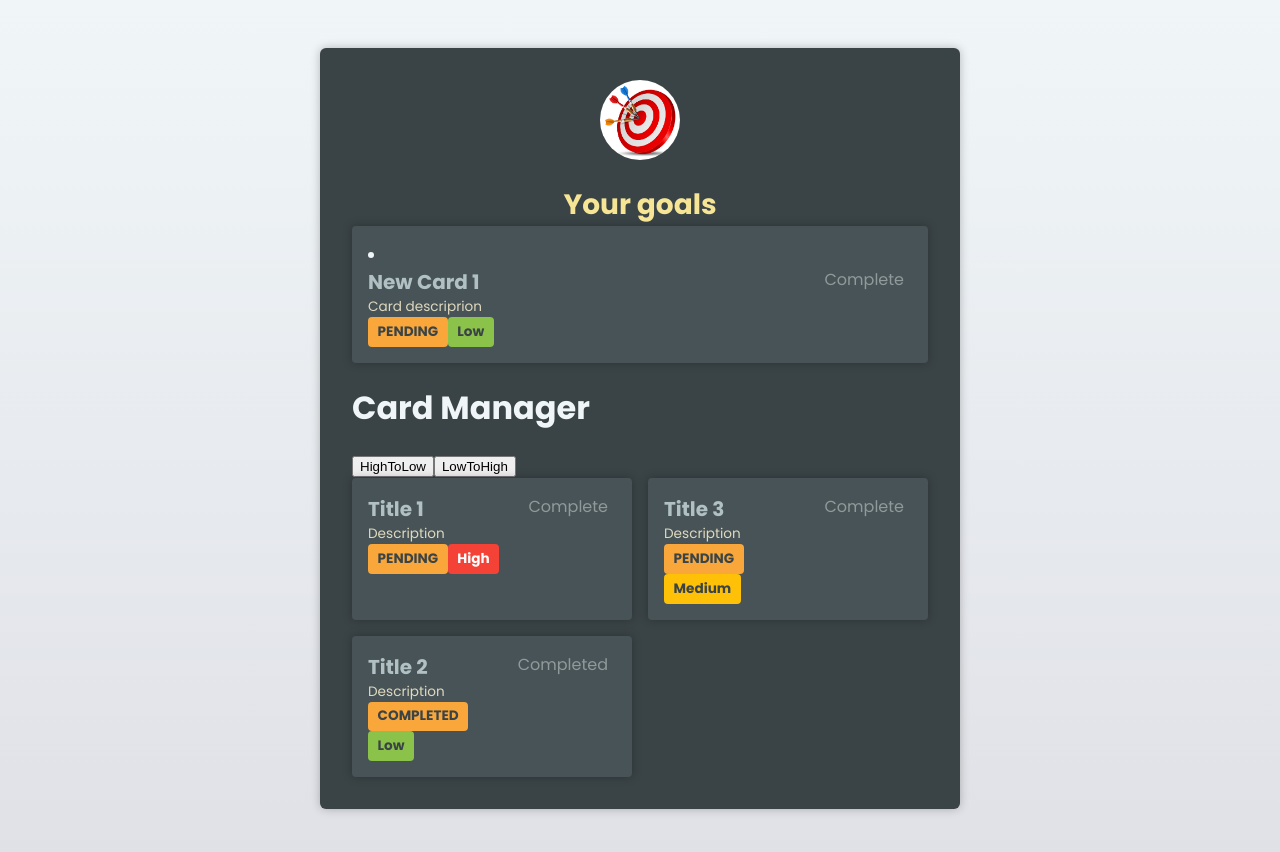
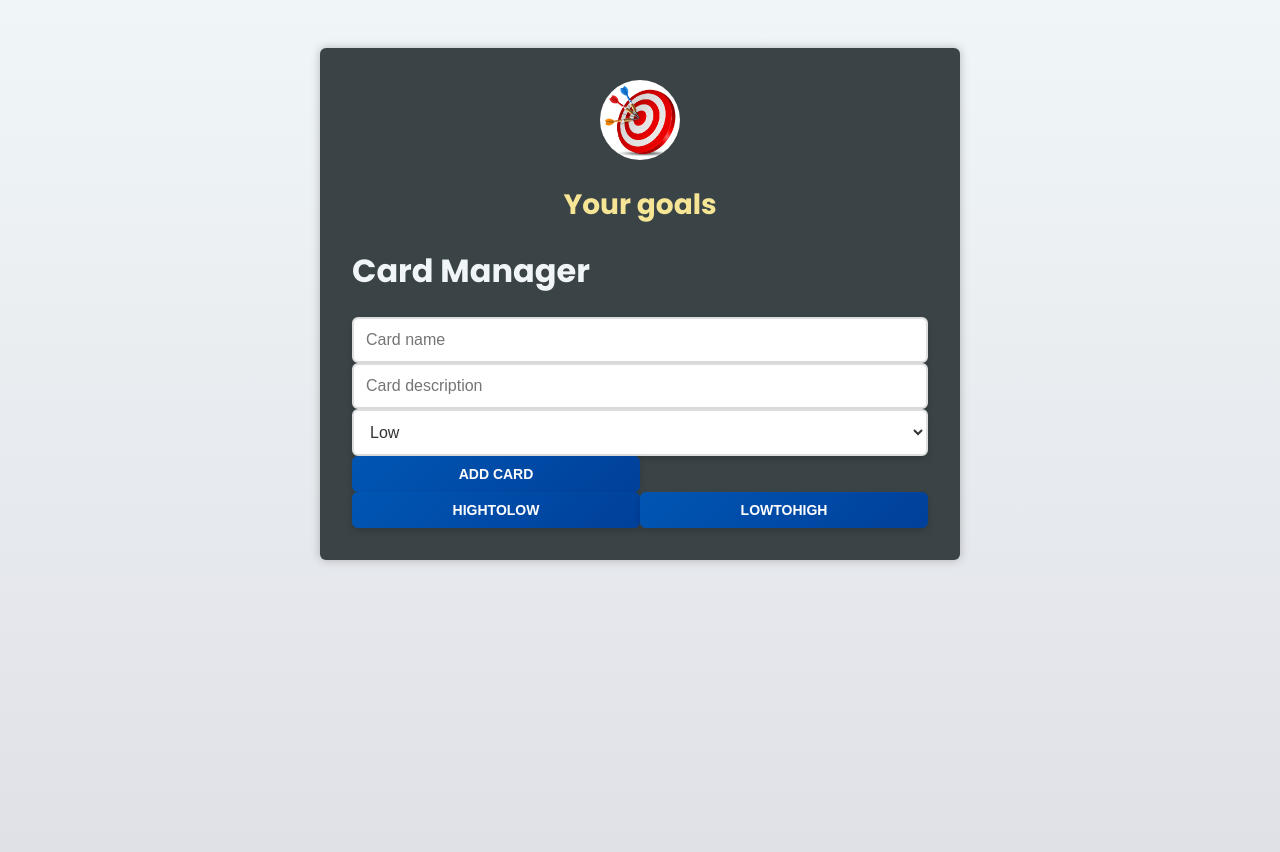
Before and after one commit to dianasynentschenko/React-TS-First-project, a React (Vite) app: page / in a window 1280 px wide. Shown: the top 852 px of the page. Built offline with nearby package versions, Linux system fonts and the light colour scheme.

Commit message:
add AddCardButton

```diff
--- a/src/App.tsx
+++ b/src/App.tsx
@@ -1,7 +1,5 @@
 import Header from "./components/Header.tsx";
 import goalsImg from "./assets/goal.jpg";
-import Card from "./components/Card.tsx";
-import { CardPriority } from "./components/Card.tsx";
 import CardList from "./components/CardList.tsx";
 
 
@@ -12,13 +10,6 @@ export default function App() {
         <h1>Your goals</h1>
       </Header>
 
-      <Card
-        title="New Card 1"
-        description="Card descriprion"
-        status={false}
-        priority={CardPriority.Low}
-        onComplete={() => console.log("Card completed")}
-      ></Card>
 
       <CardList/>
 
--- a/src/components/CardList.tsx
+++ b/src/components/CardList.tsx
@@ -1,22 +1,42 @@
 import React, { useState } from "react";
-import Card, { CardPriority } from "./Card";
+import Card, { CardPriority, CardType } from "./Card";
+
 import Filter from "./CardPrioritySort";
 import { SortOrder } from "./CardPrioritySort";
 
 export default function CardList() {
     const [sortOrder, setSortOrder] = useState<SortOrder>(SortOrder.HighToLow);
 
-    const [cards, setCards] = useState([
-        { id: 1, title: "Title 1", description: "Description", status: false, priority: CardPriority.High },
-        { id: 2, title: "Title 2", description: "Description", status: true, priority: CardPriority.Low },
-        { id: 3, title: "Title 3", description: "Description", status: false, priority: CardPriority.Medium },
-    ]);
+    const [cards, setCards] = useState<CardType[]>([]);
 
+    const [newCard, setNewCard] = useState({
+        title: "",
+        description: "",
+        priority: CardPriority.Low,
+    });
 
     const updateCardStatus = (id: number) => {
         setCards(cards.map(card => (card.id === id ? { ...card, status: true } : card)));
     };
 
+    const addCard = () => {
+        if (!newCard.title || !newCard.description) {
+            alert("Enter title and description");
+            return;
+        }
+
+        const newCardData = {
+            id: Date.now(),
+            title: newCard.title,
+            description: newCard.description,
+            status: false,
+            priority: newCard.priority,
+        };
+
+        setCards([...cards, newCardData]);
+
+        setNewCard({ title: "", description: "", priority: CardPriority.Low });
+    };
 
     const sortedCards = [...cards].sort((a, b) => {
         return sortOrder === SortOrder.HighToLow
@@ -27,7 +47,41 @@ export default function CardList() {
     return (
         <div>
             <h1>Card Manager</h1>
-            <Filter sortOrder={sortOrder} setSortOrder={setSortOrder} />
+
+
+            <div className="card-form">
+                <input
+                    type="text"
+                    placeholder="Card name"
+                    value={newCard.title}
+                    onChange={(e) => setNewCard({ ...newCard, title: e.target.value })}
+                />
+                <input
+                    type="text"
+                    placeholder="Card description"
+                    value={newCard.description}
+                    onChange={(e) => setNewCard({ ...newCard, description: e.target.value })}
+                />
+                <select
+                    value={newCard.priority}
+                    onChange={(e) => setNewCard({ ...newCard, priority: Number(e.target.value) as CardPriority })}
+                >
+                    <option value={CardPriority.Low}>Low</option>
+                    <option value={CardPriority.Medium}>Medium</option>
+                    <option value={CardPriority.High}>High</option>
+                </select>
+                <button onClick={addCard}>Add card</button>
+
+                <div>
+                     <Filter sortOrder={sortOrder} setSortOrder={setSortOrder} />
+                </div>
+
+
+            </div>
+
+
+
+
             <ul>
                 {sortedCards.map(card => (
                     <Card
--- a/src/index.css
+++ b/src/index.css
@@ -1,19 +1,114 @@
 @import url('https://fonts.googleapis.com/css2?family=Poppins:wght@400;700&display=swap');
 
-/* Статус задачи */
-.status {
-  font-size: 0.85rem;
+
+.container {
+  max-width: 600px;
+  margin: auto;
+  padding: 20px;
+  background: #2c2f36;
+  border-radius: 10px;
+  box-shadow: 0 4px 10px rgba(0, 0, 0, 0.2);
+}
+
+
+.title {
+  text-align: center;
+  font-size: 26px;
+  font-weight: bold;
+  color: #ffd700;
+  margin-bottom: 15px;
+}
+
+
+input, select {
+  width: 100%;
+  padding: 12px;
+  font-size: 16px;
+  color: #333;
+  background-color: white;
+  border: 2px solid #ddd;
+  border-radius: 6px;
+  outline: none;
+  transition: all 0.3s ease-in-out;
+  box-shadow: 0px 3px 6px rgba(0, 0, 0, 0.15);
+}
+
+
+input:hover, select:hover {
+  border-color: #007bff;
+}
+
+input:focus, select:focus {
+  border-color: #007bff;
+  box-shadow: 0px 0px 8px rgba(0, 123, 255, 0.5);
+}
+
+
+button {
+  width: 50%;
+  padding: 10px;
+  font-size: 14px;
   font-weight: bold;
   text-transform: uppercase;
-  padding: 0.3rem 0.6rem;
+  color: white;
+  background: linear-gradient(135deg, #0056b3, #00409a);
+  border: none;
+  border-radius: 6px;
+  cursor: pointer;
+  transition: all 0.3s ease-in-out;
+  box-shadow: 0 3px 6px rgba(0, 0, 0, 0.15);
+}
+
+
+button:hover {
+  background: linear-gradient(135deg, #00409a, #002b7a);
+  box-shadow: 0 5px 12px rgba(0, 0, 0, 0.2);
+}
+
+
+button:active {
+  transform: scale(0.97);
+}
+
+
+.card-list {
+  margin-top: 20px;
+  display: flex;
+  flex-wrap: wrap;
+  gap: 15px;
+  justify-content: center;
+}
+
+
+.card {
+  width: 270px;
+  background: #3a3f4b;
+  color: white;
+  padding: 15px;
+  border-radius: 8px;
+  box-shadow: 0 3px 6px rgba(0, 0, 0, 0.2);
+  transition: transform 0.3s ease-in-out;
+}
+
+.card:hover {
+  transform: scale(1.03);
+  box-shadow: 0 6px 12px rgba(0, 0, 0, 0.3);
+}
+
+
+.status {
+  font-size: 12px;
+  font-weight: bold;
+  text-transform: uppercase;
+  padding: 5px 10px;
   border-radius: 4px;
   display: inline-block;
 }
 
-/* Цвета для статуса */
+
 .status-pending {
-  background-color: #f9a73b;
-  color: #3a4346;
+  background-color: #ff9800;
+  color: white;
 }
 
 .status-completed {
@@ -21,34 +116,44 @@
   color: white;
 }
 
-.status-in-progress {
-  background-color: #3498db;
-  color: white;
-}
-
-/* Цвета для приоритетов */
 .priority {
-  font-size: 0.85rem;
+  font-size: 12px;
   font-weight: bold;
-  padding: 0.3rem 0.6rem;
+  padding: 5px 10px;
   border-radius: 4px;
   display: inline-block;
 }
 
 .priority-low {
   background-color: #8BC34A;
-  color: #3a4346;
+  color: white;
 }
 
 .priority-medium {
   background-color: #FFC107;
-  color: #3a4346;
+  color: black;
 }
 
 .priority-high {
   background-color: #F44336;
   color: white;
 }
+
+
+@media (max-width: 600px) {
+  input, select, button {
+      font-size: 14px;
+      padding: 10px;
+  }
+
+  .card {
+      width: 90%;
+  }
+}
+
+
+
+
 
 
 * {
@@ -103,14 +208,7 @@ label {
   color: #dfd9be;
 }
 
-input {
-  font: inherit;
-  width: 100%;
-  padding: 0.5rem;
-  background-color: #b4b6c4;
-  border: none;
-  border-radius: 4px;
-}
+
 
 form button {
   display: block;
```
Also changed, not shown: src/components/Card.tsx (+8 -0 lines).
